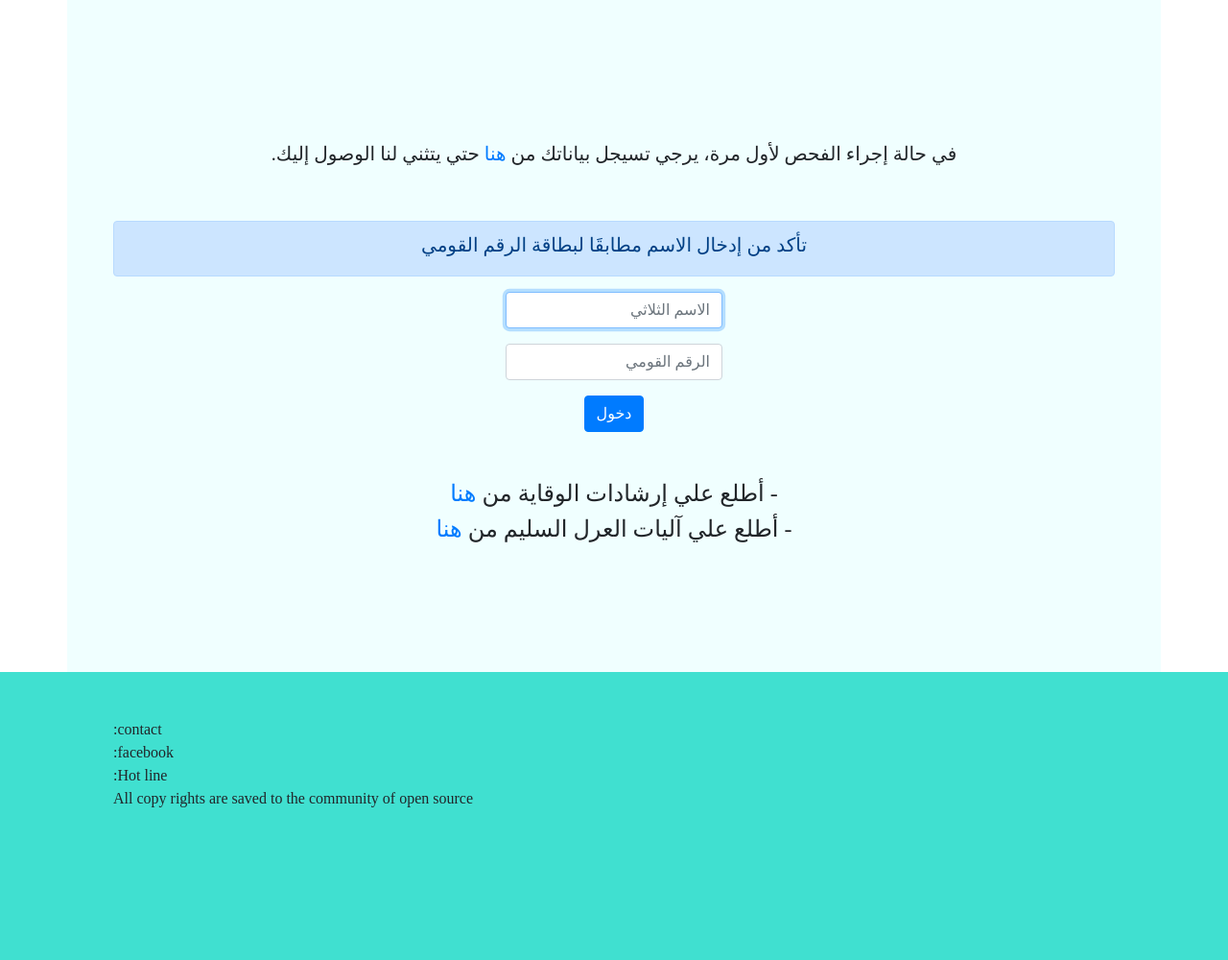
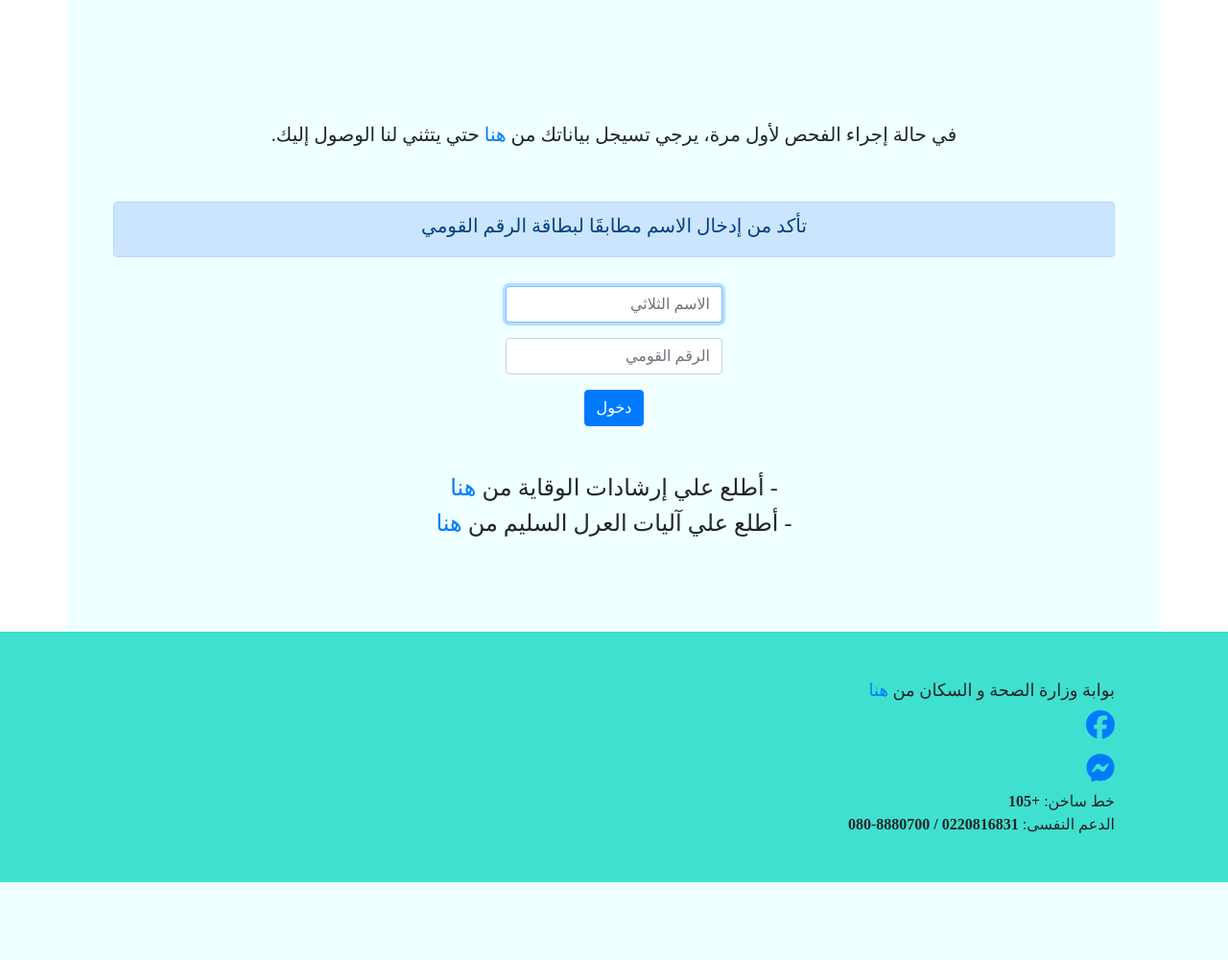
Before and after one commit to mosobhy/covid-19, a Flask app: page /login in a window 1280 px wide. Shown: the part 71-1071 px from the top of the page at 96% size. After the commit the page ends 990 px from the top, so only its background shows below. Run offline with Flask 2, Linux system fonts and the light colour scheme; some libraries are stand-ins or nearby versions.

Commit message:
second commit ^_^

```diff
--- a/app.py
+++ b/app.py
@@ -124,10 +124,26 @@ def index():
        \n
     '''
 
-    code = pyqrcode.create(QRdata)
-    image_as_str = code.png_as_base64_str(scale=2)
+    # check the result of the examination to render a suitable QR code.
+    rgb_qr_red = (255,25,52)
+    rgb_qr_green = (37,232,54)
+    rgb_background = (255, 255, 255, 255)
 
-    return render_template("index.html", row=row, answer_details=answer_details, image_as_str=image_as_str)
+    if last_results.result >= 10:
+
+        # create a qr code and pass it the data above.
+        code = pyqrcode.create(QRdata)
+        image_as_str = code.png_as_base64_str(scale=2, module_color=rgb_qr_red, background=rgb_background)
+
+        return render_template("index.html", row=row, answer_details=answer_details, image_as_str=image_as_str)
+
+    else:
+        code = pyqrcode.create(QRdata)
+        image_as_str = code.png_as_base64_str(scale=2, module_color=rgb_qr_green, background=rgb_background)
+
+        return render_template("index.html", row=row, answer_details=answer_details, image_as_str=image_as_str)
+
+
 
 
 @app.route("/before_index", methods=["GET"])
--- a/static/styles.css
+++ b/static/styles.css
@@ -21,7 +21,6 @@ nav .navbar-text
 
 main
 {
-    height: 700px;
     background-color: azure;
 }
 
@@ -45,7 +44,7 @@ main
 
 main .note1
 {
-    padding-top: 100px;
+    padding-top: 80px;
     padding-bottom: 50px;
 }
 
@@ -96,6 +95,5 @@ main .logout-btn
 
 footer
 {
-    height: 300px;
     background-color: turquoise;
 }
--- a/templates/layout.html
+++ b/templates/layout.html
@@ -7,12 +7,14 @@
 
         <!-- documentation at http://getbootstrap.com/docs/4.1/, alternative themes at https://bootswatch.com/ -->
         <link href="https://maxcdn.bootstrapcdn.com/bootstrap/4.1.3/css/bootstrap.min.css" rel="stylesheet">
+        <link rel="stylesheet" href="path/to/font-awesome/css/font-awesome.min.css">
 
         <!-- https://favicon.io/emoji-favicons/money-mouth-face/ -->
         <link href="/static/lung.png" rel="icon">
 
         <link href="static/styles.css" rel="stylesheet">
 
+        <script src="https://kit.fontawesome.com/192049fa75.js" crossorigin="anonymous"></script>
         <script src="https://code.jquery.com/jquery-3.3.1.min.js"></script>
         <script src="https://cdnjs.cloudflare.com/ajax/libs/popper.js/1.14.3/umd/popper.min.js"></script>
         <script src="https://maxcdn.bootstrapcdn.com/bootstrap/4.1.3/js/bootstrap.min.js"></script>
@@ -61,11 +63,12 @@
           </main>
 
           <footer>
-                <div class="container p-5">
-                    <div>contact:</div>
-                    <div>facebook:</div>
-                    <div>Hot line:</div>
-                    <div>All copy rights are saved to the community of open source</div>
+                <div class="container p-5" style="text-align: right;">
+                    <div style="font-size: large;">بوابة وزارة الصحة و السكان من <a href="http://www.mohp.gov.eg/?fbclid=IwAR15QZY0Qxwh3J7V4Q1ssX7aWA6LLue5fxjKmiy11V5OnxfFfDf5pJYAoKE">هنا</a></div>
+                    <div style="font-size: 30px;"><a href="https://www.facebook.com/egypt.mohp/"><i class="fab fa-facebook"></i></a></div>
+                    <div style="font-size: 30px;"><a href="https://l.facebook.com/l.php?u=https%3A%2F%2Fm.me%2F113432613540693%3Fsource%3Dpage_share_attachment%26fbclid%3DIwAR1HlwgfUvNIcZhdQlF4W-R4H1PAqrJmUxl3vD3KEtCSbomYr8dp7c3OtEs&h=AT1-tz8c0lTi-bvFh1S5ZuKT_qwfZBrDqbw1_PHWkhZ2a2dFRMWVPP8Uj-59x9Wk0eJNvEvVppMMSxvRBc7E0ufa5WRxFwbfqUX-wtJm3dj-V4Cj9n0YYwzSLI--Mg"><i class="fab fa-facebook-messenger"></i></a></div>
+                    <div> خط ساخن: <span style="font-weight: bolder;">+105</span></div>
+                    <div> الدعم النفسى: <span style="font-weight: bolder;">0220816831 / 8880700-080</span></div>
                 </div>
           </footer>
     </body>
--- a/templates/login.html
+++ b/templates/login.html
@@ -15,7 +15,7 @@
     </h5>
 </div>
 
-<div class="alert alert-primary" role="alert">
+<div class="alert alert-primary" role="alert" style="margin-bottom: 30px;">
     <h5>تأكد من إدخال الاسم مطابقَا لبطاقة الرقم القومي</h5>
 </div>
 
@@ -32,7 +32,7 @@
     <button class="btn btn-primary" type="submit">دخول</button>
 </form>
 
-<div class="precautions-login-page" style="margin-top: 50px;">
+<div class="precautions-login-page" style="margin-top: 50px; margin-bottom: 50px;">
     <h4>- أطلع علي إرشادات الوقاية من<a href="/precautions"> هنا</a></h4>
     <h4>- أطلع علي آليات العرل السليم من<a href="/quarantine"> هنا</a></h4>
 </div>
--- a/templates/test.html
+++ b/templates/test.html
@@ -27,7 +27,7 @@
 
         <div class="col-lg-12 text-center">
             <!--<input type="button" class="btn btn-warning" value="Previous" onclick="load_previous();">-->
-            <input id="next_button" style="margin-top: 30px;" type="button" class="btn btn-primary" value="Next" onclick="radioValidation();">
+            <input id="next_button" style="margin-top: 30px;" type="button" class="btn btn-primary" value="التالي" onclick="radioValidation();">
         </div>
 
     </div>
```
